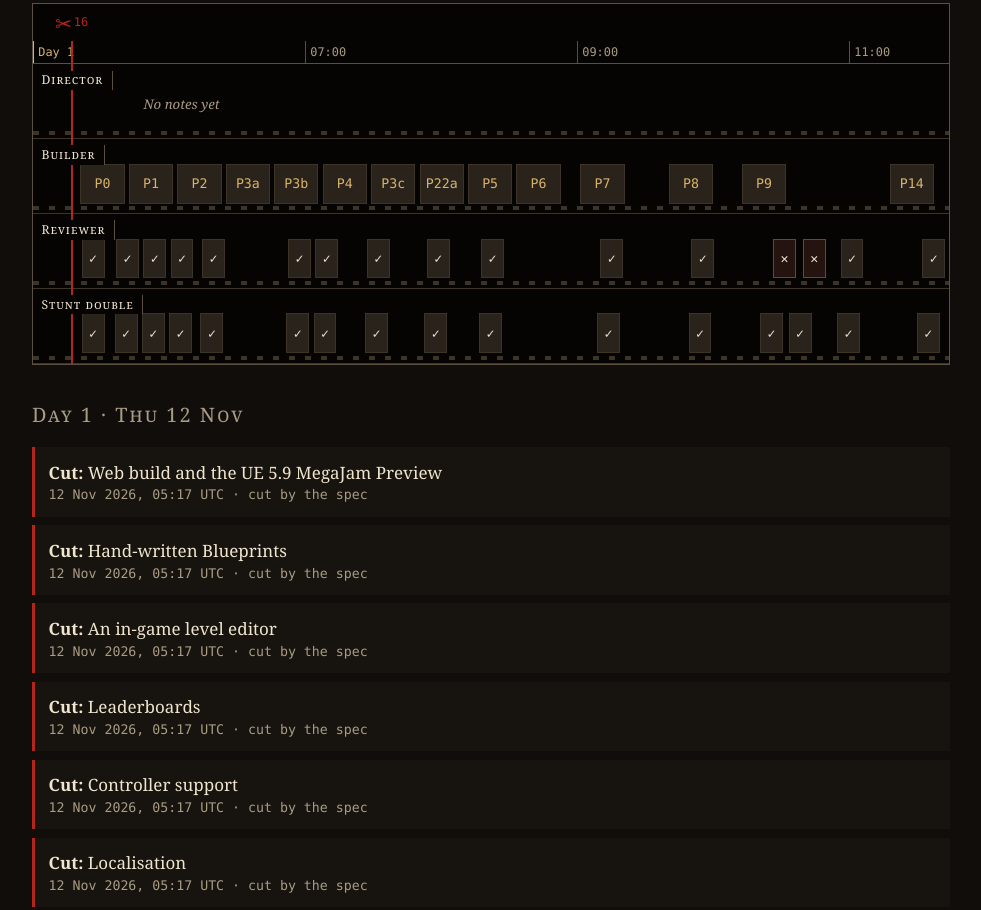
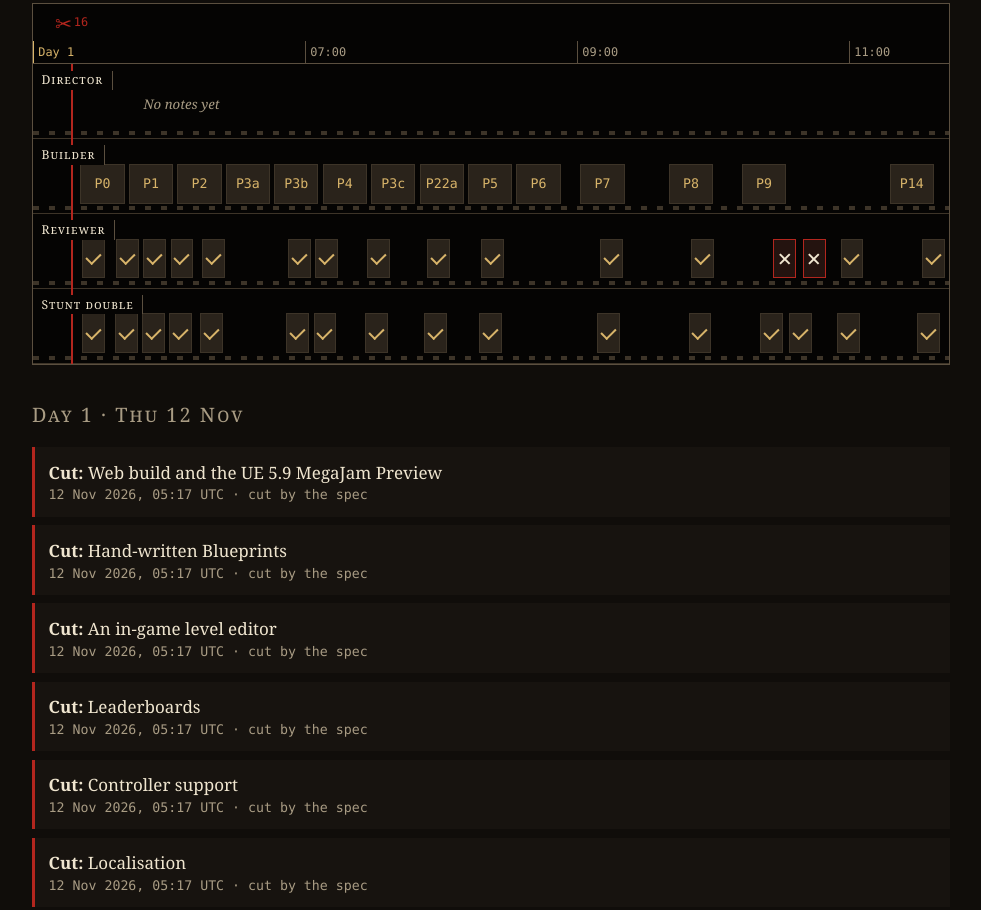
Before and after one commit to aimanmalib/one-good-take-devlog, a plain HTML site: page index.html in a window 1280 px wide. Shown: the part 2672-3582 px from the top of the page, without its empty margins (149-1130 px from the left). Drawn offline with Linux system fonts and the light colour scheme.

Commit message:
export: P22

```diff
--- a/index.html
+++ b/index.html
@@ -46,7 +46,7 @@ color:var(--dim);white-space:nowrap}
 text-decoration:none;font-size:1.2rem;line-height:1}
 .cuts a span{font:400 .7rem/1 var(--mono)}
 .cuts a:focus-visible,.track a:focus-visible{outline:2px solid var(--gold);outline-offset:1px}
-.slash{position:absolute;top:var(--cutlane);bottom:0;width:2px;margin-left:-1px;background:var(--cut);pointer-events:none;z-index:1}
+.slash{position:absolute;top:calc(var(--cutlane) + var(--lane));bottom:0;width:2px;margin-left:-1px;background:var(--cut);pointer-events:none;z-index:1}
 .track{position:relative;height:var(--track);border-bottom:1px solid var(--frame-edge);
 background-image:repeating-linear-gradient(90deg,var(--frame-edge) 0 6px,transparent 6px 16px);background-size:100% 4px;
 background-repeat:no-repeat;background-position:0 calc(100% - 3px)}
@@ -60,6 +60,10 @@ text-decoration:none;border:1px solid var(--frame-edge);font:400 .78rem/1 var(--
 .t-director .frame{background:var(--note);border-color:var(--gold);font-family:var(--serif);font-style:italic}
 .frame.bad{background:var(--cut-bg);border-color:var(--cut);color:var(--paper)}
 .frame.job{border-color:var(--gold)}
+.vh{position:absolute;width:1px;height:1px;margin:-1px;padding:0;overflow:hidden;clip:rect(0 0 0 0);white-space:nowrap;border:0}
+.mark::before{content:"";display:block;width:.42rem;height:.7rem;margin-top:-.2rem;border:solid var(--gold);border-width:0 2px 2px 0;transform:rotate(45deg)}
+.mark.back::before{width:.8rem;height:.8rem;margin:0;border:0;transform:rotate(45deg);
+background:linear-gradient(var(--paper),var(--paper)) center/100% 2px no-repeat,linear-gradient(var(--paper),var(--paper)) center/2px 100% no-repeat}
 .track .idle{position:absolute;color:var(--dim);font:italic .78rem/1 var(--serif);white-space:nowrap;padding:.5rem 0 0 6.5rem}
 .dayhead{margin-top:2rem}
 .empty{color:var(--dim);font-style:italic;padding:.4rem 0}
@@ -199,44 +203,44 @@ padding:0 0 0 .9rem;background:linear-gradient(var(--gold),var(--gold)) 0 0/2px
 <li style="left:65.52rem;width:2.6rem"><a class="frame" href="#shot-p22" title="P22: done">P22</a></li>
 </ol></div>
 <div class="track t-reviewer"><h3 class="lane">Reviewer</h3><ol aria-label="Reviewer">
-<li style="left:2.86rem;width:1.35rem"><a class="frame" href="#role-reviewer" title="The reviewer passed this slice">✓</a></li>
-<li style="left:4.89rem;width:1.35rem"><a class="frame" href="#role-reviewer" title="The reviewer passed this slice">✓</a></li>
-<li style="left:6.49rem;width:1.35rem"><a class="frame" href="#role-reviewer" title="The reviewer passed this slice">✓</a></li>
-<li style="left:8.09rem;width:1.35rem"><a class="frame" href="#role-reviewer" title="The reviewer passed this slice">✓</a></li>
-<li style="left:9.95rem;width:1.35rem"><a class="frame" href="#role-reviewer" title="The reviewer passed this slice">✓</a></li>
-<li style="left:15.0rem;width:1.35rem"><a class="frame" href="#role-reviewer" title="The reviewer passed this slice">✓</a></li>
-<li style="left:16.6rem;width:1.35rem"><a class="frame" href="#role-reviewer" title="The reviewer passed this slice">✓</a></li>
-<li style="left:19.63rem;width:1.35rem"><a class="frame" href="#role-reviewer" title="The reviewer passed this slice">✓</a></li>
-<li style="left:23.17rem;width:1.35rem"><a class="frame" href="#role-reviewer" title="The reviewer passed this slice">✓</a></li>
-<li style="left:26.36rem;width:1.35rem"><a class="frame" href="#role-reviewer" title="The reviewer passed this slice">✓</a></li>
-<li style="left:33.37rem;width:1.35rem"><a class="frame" href="#role-reviewer" title="The reviewer passed this slice">✓</a></li>
-<li style="left:38.72rem;width:1.35rem"><a class="frame" href="#role-reviewer" title="The reviewer passed this slice">✓</a></li>
-<li style="left:43.53rem;width:1.35rem"><a class="frame bad" href="#sent-back-2026-11-12t10-22-30z" title="The reviewer sent the slice back">✕</a></li>
-<li style="left:45.28rem;width:1.35rem"><a class="frame bad" href="#sent-back-2026-11-12t10-35-43z" title="The reviewer sent the slice back">✕</a></li>
-<li style="left:47.5rem;width:1.35rem"><a class="frame" href="#role-reviewer" title="The reviewer passed this slice">✓</a></li>
-<li style="left:52.31rem;width:1.35rem"><a class="frame" href="#role-reviewer" title="The reviewer passed this slice">✓</a></li>
-<li style="left:58.83rem;width:1.35rem"><a class="frame" href="#role-reviewer" title="The reviewer passed this slice">✓</a></li>
-<li style="left:61.44rem;width:1.35rem"><a class="frame" href="#role-reviewer" title="The reviewer passed this slice">✓</a></li>
+<li style="left:2.86rem;width:1.35rem"><a class="frame mark ok" href="#role-reviewer" title="The reviewer passed this slice"><span class="vh">passed</span></a></li>
+<li style="left:4.89rem;width:1.35rem"><a class="frame mark ok" href="#role-reviewer" title="The reviewer passed this slice"><span class="vh">passed</span></a></li>
+<li style="left:6.49rem;width:1.35rem"><a class="frame mark ok" href="#role-reviewer" title="The reviewer passed this slice"><span class="vh">passed</span></a></li>
+<li style="left:8.09rem;width:1.35rem"><a class="frame mark ok" href="#role-reviewer" title="The reviewer passed this slice"><span class="vh">passed</span></a></li>
+<li style="left:9.95rem;width:1.35rem"><a class="frame mark ok" href="#role-reviewer" title="The reviewer passed this slice"><span class="vh">passed</span></a></li>
+<li style="left:15.0rem;width:1.35rem"><a class="frame mark ok" href="#role-reviewer" title="The reviewer passed this slice"><span class="vh">passed</span></a></li>
+<li style="left:16.6rem;width:1.35rem"><a class="frame mark ok" href="#role-reviewer" title="The reviewer passed this slice"><span class="vh">passed</span></a></li>
+<li style="left:19.63rem;width:1.35rem"><a class="frame mark ok" href="#role-reviewer" title="The reviewer passed this slice"><span class="vh">passed</span></a></li>
+<li style="left:23.17rem;width:1.35rem"><a class="frame mark ok" href="#role-reviewer" title="The reviewer passed this slice"><span class="vh">passed</span></a></li>
+<li style="left:26.36rem;width:1.35rem"><a class="frame mark ok" href="#role-reviewer" title="The reviewer passed this slice"><span class="vh">passed</span></a></li>
+<li style="left:33.37rem;width:1.35rem"><a class="frame mark ok" href="#role-reviewer" title="The reviewer passed this slice"><span class="vh">passed</span></a></li>
+<li style="left:38.72rem;width:1.35rem"><a class="frame mark ok" href="#role-reviewer" title="The reviewer passed this slice"><span class="vh">passed</span></a></li>
+<li style="left:43.53rem;width:1.35rem"><a class="frame bad mark back" href="#sent-back-2026-11-12t10-22-30z" title="The reviewer sent the slice back"><span class="vh">sent back</span></a></li>
+<li style="left:45.28rem;width:1.35rem"><a class="frame bad mark back" href="#sent-back-2026-11-12t10-35-43z" title="The reviewer sent the slice back"><span class="vh">sent back</span></a></li>
+<li style="left:47.5rem;width:1.35rem"><a class="frame mark ok" href="#role-reviewer" title="The reviewer passed this slice"><span class="vh">passed</span></a></li>
+<li style="left:52.31rem;width:1.35rem"><a class="frame mark ok" href="#role-reviewer" title="The reviewer passed this slice"><span class="vh">passed</span></a></li>
+<li style="left:58.83rem;width:1.35rem"><a class="frame mark ok" href="#role-reviewer" title="The reviewer passed this slice"><span class="vh">passed</span></a></li>
+<li style="left:61.44rem;width:1.35rem"><a class="frame mark ok" href="#role-reviewer" title="The reviewer passed this slice"><span class="vh">passed</span></a></li>
 </ol></div>
 <div class="track t-stunt"><h3 class="lane">Stunt double</h3><ol aria-label="Stunt double">
-<li style="left:2.86rem;width:1.35rem"><a class="frame" href="#role-stunt" title="Automatic checks ran on this slice">✓</a></li>
-<li style="left:4.8rem;width:1.35rem"><a class="frame" href="#role-stunt" title="Automatic checks ran on this slice">✓</a></li>
-<li style="left:6.4rem;width:1.35rem"><a class="frame" href="#role-stunt" title="Automatic checks ran on this slice">✓</a></li>
-<li style="left:8.0rem;width:1.35rem"><a class="frame" href="#role-stunt" title="Automatic checks ran on this slice">✓</a></li>
-<li style="left:9.85rem;width:1.35rem"><a class="frame" href="#role-stunt" title="Automatic checks ran on this slice">✓</a></li>
-<li style="left:14.9rem;width:1.35rem"><a class="frame" href="#role-stunt" title="Automatic checks ran on this slice">✓</a></li>
-<li style="left:16.5rem;width:1.35rem"><a class="frame" href="#role-stunt" title="Automatic checks ran on this slice">✓</a></li>
-<li style="left:19.53rem;width:1.35rem"><a class="frame" href="#role-stunt" title="Automatic checks ran on this slice">✓</a></li>
-<li style="left:23.02rem;width:1.35rem"><a class="frame" href="#role-stunt" title="Automatic checks ran on this slice">✓</a></li>
-<li style="left:26.23rem;width:1.35rem"><a class="frame" href="#role-stunt" title="Automatic checks ran on this slice">✓</a></li>
-<li style="left:33.18rem;width:1.35rem"><a class="frame" href="#role-stunt" title="Automatic checks ran on this slice">✓</a></li>
-<li style="left:38.56rem;width:1.35rem"><a class="frame" href="#role-stunt" title="Automatic checks ran on this slice">✓</a></li>
-<li style="left:42.77rem;width:1.35rem"><a class="frame" href="#role-stunt" title="Automatic checks ran on this slice">✓</a></li>
-<li style="left:44.45rem;width:1.35rem"><a class="frame" href="#role-stunt" title="Automatic checks ran on this slice">✓</a></li>
-<li style="left:47.3rem;width:1.35rem"><a class="frame" href="#role-stunt" title="Automatic checks ran on this slice">✓</a></li>
-<li style="left:51.98rem;width:1.35rem"><a class="frame" href="#role-stunt" title="Automatic checks ran on this slice">✓</a></li>
-<li style="left:58.31rem;width:1.35rem"><a class="frame" href="#role-stunt" title="Automatic checks ran on this slice">✓</a></li>
-<li style="left:60.88rem;width:1.35rem"><a class="frame" href="#role-stunt" title="Automatic checks ran on this slice">✓</a></li>
+<li style="left:2.86rem;width:1.35rem"><a class="frame mark ok" href="#role-stunt" title="Automatic checks ran on this slice"><span class="vh">passed</span></a></li>
+<li style="left:4.8rem;width:1.35rem"><a class="frame mark ok" href="#role-stunt" title="Automatic checks ran on this slice"><span class="vh">passed</span></a></li>
+<li style="left:6.4rem;width:1.35rem"><a class="frame mark ok" href="#role-stunt" title="Automatic checks ran on this slice"><span class="vh">passed</span></a></li>
+<li style="left:8.0rem;width:1.35rem"><a class="frame mark ok" href="#role-stunt" title="Automatic checks ran on this slice"><span class="vh">passed</span></a></li>
+<li style="left:9.85rem;width:1.35rem"><a class="frame mark ok" href="#role-stunt" title="Automatic checks ran on this slice"><span class="vh">passed</span></a></li>
+<li style="left:14.9rem;width:1.35rem"><a class="frame mark ok" href="#role-stunt" title="Automatic checks ran on this slice"><span class="vh">passed</span></a></li>
+<li style="left:16.5rem;width:1.35rem"><a class="frame mark ok" href="#role-stunt" title="Automatic checks ran on this slice"><span class="vh">passed</span></a></li>
+<li style="left:19.53rem;width:1.35rem"><a class="frame mark ok" href="#role-stunt" title="Automatic checks ran on this slice"><span class="vh">passed</span></a></li>
+<li style="left:23.02rem;width:1.35rem"><a class="frame mark ok" href="#role-stunt" title="Automatic checks ran on this slice"><span class="vh">passed</span></a></li>
+<li style="left:26.23rem;width:1.35rem"><a class="frame mark ok" href="#role-stunt" title="Automatic checks ran on this slice"><span class="vh">passed</span></a></li>
+<li style="left:33.18rem;width:1.35rem"><a class="frame mark ok" href="#role-stunt" title="Automatic checks ran on this slice"><span class="vh">passed</span></a></li>
+<li style="left:38.56rem;width:1.35rem"><a class="frame mark ok" href="#role-stunt" title="Automatic checks ran on this slice"><span class="vh">passed</span></a></li>
+<li style="left:42.77rem;width:1.35rem"><a class="frame mark ok" href="#role-stunt" title="Automatic checks ran on this slice"><span class="vh">passed</span></a></li>
+<li style="left:44.45rem;width:1.35rem"><a class="frame mark ok" href="#role-stunt" title="Automatic checks ran on this slice"><span class="vh">passed</span></a></li>
+<li style="left:47.3rem;width:1.35rem"><a class="frame mark ok" href="#role-stunt" title="Automatic checks ran on this slice"><span class="vh">passed</span></a></li>
+<li style="left:51.98rem;width:1.35rem"><a class="frame mark ok" href="#role-stunt" title="Automatic checks ran on this slice"><span class="vh">passed</span></a></li>
+<li style="left:58.31rem;width:1.35rem"><a class="frame mark ok" href="#role-stunt" title="Automatic checks ran on this slice"><span class="vh">passed</span></a></li>
+<li style="left:60.88rem;width:1.35rem"><a class="frame mark ok" href="#role-stunt" title="Automatic checks ran on this slice"><span class="vh">passed</span></a></li>
 </ol></div>
 <div class="slash" style="left:2.27rem" aria-hidden="true"></div>
 <div class="slash" style="left:56.82rem" aria-hidden="true"></div>
@@ -255,7 +259,7 @@ padding:0 0 0 .9rem;background:linear-gradient(var(--gold),var(--gold)) 0 0/2px
 <ol class="flow" aria-label="Server to Tunnel to Laptop service to Unreal 5.8"><li><b>Server</b><small>agents, no GPU</small></li><li><span class="wire">request</span><b>Tunnel</b><small>opened by laptop</small></li><li><span class="wire">token</span><b>Laptop service</b><small>fixed commands</small></li><li class=hot><span class="wire">starts</span><b>Unreal 5.8</b><small>build, cook, test</small></li></ol>
 <h3>Every command the laptop service accepts</h3><table class="commands"><tbody>
 <tr><th scope=row><code>/status</code></th><td>Is the service up, is a job running, how long has the laptop been idle.</td></tr>
-<tr><th scope=row><code>/doktor</code></th><td>Report the Unreal, Visual Studio, disk and power setup.</td></tr>
+<tr><th scope=row><code>/doktor</code></th><td>Report the Unreal, Visual Studio, disk space and sleep settings.</td></tr>
 <tr><th scope=row><code>/file</code></th><td>Read one file inside the project folder (size-limited).</td></tr>
 <tr><th scope=row><code>/find</code></th><td>List files inside the project folder by pattern.</td></tr>
 <tr><th scope=row><code>/grep</code></th><td>Search engine and project headers, so code is written against the real API.</td></tr>
```
